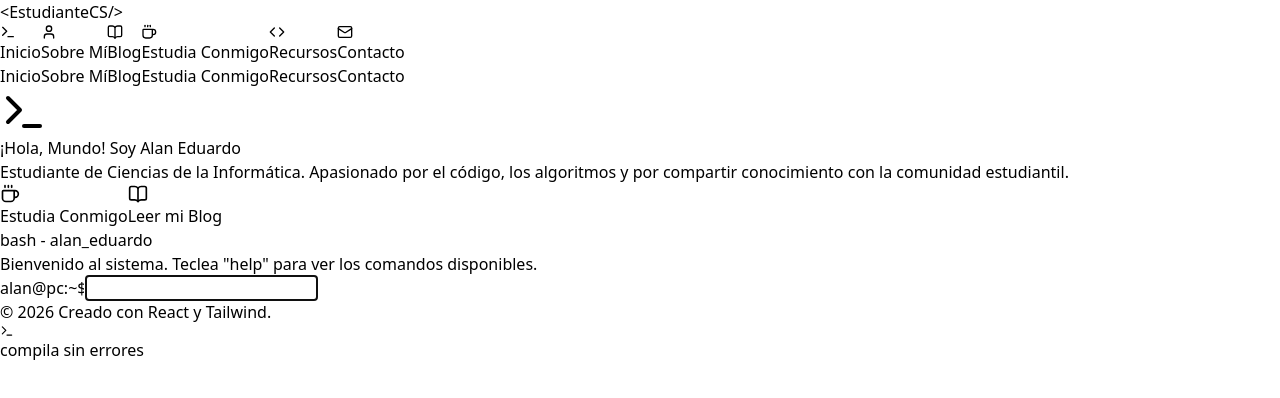
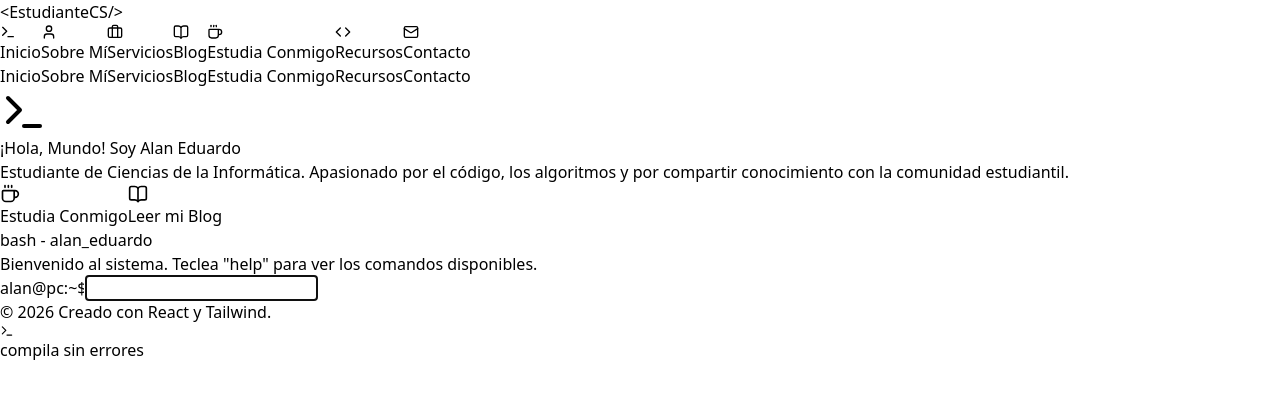
Before and after one commit to Alan1509A/mi-portafolio, a React (Vite) app: page / in a window 1280 px wide. Shown: the top 398 px of the page. Built offline with nearby package versions, Linux system fonts and the light colour scheme.

Commit message:
Agregada nueva seccion de Servicios

```diff
--- a/dev-dist/sw.js
+++ b/dev-dist/sw.js
@@ -81,7 +81,7 @@ define(['./workbox-7e5eb42b'], (function (workbox) { 'use strict';
     "revision": "3ca0b8505b4bec776b69afdba2768812"
   }, {
     "url": "index.html",
-    "revision": "0.ne0i7scmso"
+    "revision": "0.70v8290sn8c"
   }], {});
   workbox.cleanupOutdatedCaches();
   workbox.registerRoute(new workbox.NavigationRoute(workbox.createHandlerBoundToURL("index.html"), {
--- a/src/App.jsx
+++ b/src/App.jsx
@@ -1,3 +1,4 @@
+import Servicios from './Servicios';
 import SobreMi from './SobreMi';
 import TerminalInteractiva from './TerminalInteractiva';
 import React, { useState, useEffect } from 'react';
@@ -7,6 +8,7 @@ import {
   Coffee,
   Mail,
   User,
+  Briefcase,
   Code,
   Play,
   Pause,
@@ -585,6 +587,7 @@ export default function App() {
   const navItems = [
     { id: 'inicio', nombre: 'Inicio', icono: Terminal },
     { id: 'sobre-mi', nombre: 'Sobre Mí', icono: User },
+    { id: 'servicios', nombre: 'Servicios', icono: Briefcase },
     { id: 'blog', nombre: 'Blog', icono: BookOpen },
     { id: 'estudia', nombre: 'Estudia Conmigo', icono: Coffee },
     { id: 'recursos', nombre: 'Recursos', icono: Code },
@@ -654,6 +657,7 @@ export default function App() {
       <main className="max-w-7xl mx-auto px-4 sm:px-6 lg:px-8 py-12">
         {seccionActiva === 'inicio' && <Inicio setSeccionActiva={setSeccionActiva} />}
         {seccionActiva === 'sobre-mi' && <SobreMi />}
+        {seccionActiva === 'servicios' && <Servicios />}
         {seccionActiva === 'blog' && <Blog />}
         {seccionActiva === 'estudia' && <EstudiaConmigo />}
         {seccionActiva === 'recursos' && <Recursos />}
--- /dev/null
+++ b/src/Servicios.jsx
@@ -0,0 +1,105 @@
+import React from 'react';
+import { Code, Monitor, Rocket, CheckCircle2, Mail, ArrowRight, MessageCircle } from 'lucide-react';
+
+const Servicios = () => {
+  const servicios = [
+    {
+      titulo: "Desarrollo Web Empresarial",
+      icono: <Code className="text-blue-400" size={32} />,
+      descripcion: "Páginas web modernas, rápidas y adaptables a cualquier dispositivo. Diseñadas para convertir visitantes en clientes.",
+      detalles: ["Portafolios y Landing Pages", "Catálogos de productos", "Interfaces modernas (React/Tailwind)"],
+      color: "from-blue-900/40 to-blue-600/10",
+      borde: "border-blue-500/30"
+    },
+    {
+      titulo: "Digitalización de Negocios",
+      icono: <Rocket className="text-emerald-400" size={32} />,
+      descripcion: "Automatización de procesos para que tu negocio opere de forma inteligente. Dejamos el papel y pasamos al código.",
+      detalles: ["Sistemas de Inventario", "Gestión de bases de datos", "Análisis y modelado de datos (Python)"],
+      color: "from-emerald-900/40 to-emerald-600/10",
+      borde: "border-emerald-500/30"
+    },
+    {
+      titulo: "Soporte y Sistemas Operativos",
+      icono: <Monitor className="text-purple-400" size={32} />,
+      descripcion: "Instalación, optimización y mantenimiento de entornos de trabajo seguros para máxima productividad.",
+      detalles: ["Windows (Pro/Enterprise)", "Distribuciones Linux", "Optimización de rendimiento"],
+      color: "from-purple-900/40 to-purple-600/10",
+      borde: "border-purple-500/30"
+    }
+  ];
+
+  return (
+    <div className="max-w-6xl mx-auto px-4 py-8 animate-fade-in text-gray-300">
+
+      {/* Encabezado */}
+      <div className="text-center mb-12">
+        <h2 className="text-4xl font-bold text-white mb-4">
+          Soluciones Tecnológicas para <span className="text-transparent bg-clip-text bg-gradient-to-r from-blue-400 to-emerald-400">Negocios</span>
+        </h2>
+        <p className="text-lg text-gray-400 max-w-2xl mx-auto">
+          Aplico el rigor de las Ciencias de la Informática para resolver problemas organizacionales reales. Escalabilidad, rendimiento y control total.
+        </p>
+      </div>
+
+      {/* Grid de Servicios */}
+      <div className="grid md:grid-cols-3 gap-6 mb-12">
+        {servicios.map((servicio, index) => (
+          <div
+            key={index}
+            className={`bg-gradient-to-b ${servicio.color} border ${servicio.borde} rounded-2xl p-8 hover:-translate-y-2 transition-transform duration-300 flex flex-col h-full`}
+          >
+            <div className="mb-6">{servicio.icono}</div>
+            <h3 className="text-2xl font-bold text-white mb-3">{servicio.titulo}</h3>
+            <p className="text-gray-400 mb-6 flex-1">{servicio.descripcion}</p>
+
+            <ul className="space-y-3 mb-8">
+              {servicio.detalles.map((detalle, idx) => (
+                <li key={idx} className="flex items-start gap-2">
+                  <CheckCircle2 size={18} className="text-teal-400 mt-1 flex-shrink-0" />
+                  <span className="text-sm text-gray-300">{detalle}</span>
+                </li>
+              ))}
+            </ul>
+          </div>
+        ))}
+      </div>
+
+      {/* Call to Action (Llamado a la acción) */}
+      <div className="bg-gray-800/50 border border-gray-700 rounded-2xl p-10 text-center max-w-3xl mx-auto mt-12">
+        <h3 className="text-2xl font-bold text-white mb-4">¿Listo para modernizar tu entorno?</h3>
+        <p className="text-gray-400 mb-8">
+          Cuéntame sobre tu proyecto o las necesidades de infraestructura de tu negocio. Te prepararé una propuesta técnica sin compromiso.
+        </p>
+
+        {/* Contenedor de los botones */}
+        <div className="flex flex-col sm:flex-row items-center justify-center gap-4">
+
+         {/* Botón de Correo Mejorado */}
+          <a
+            href="mailto:alaneduardo5788@gmail.com?subject=Cotización%20de%20Servicios"
+            className="flex items-center justify-center gap-2 bg-blue-600 hover:bg-blue-500 text-white font-bold py-3 px-8 rounded-lg shadow-lg hover:shadow-blue-500/25 transition-all w-full sm:w-auto"
+          >
+            <Mail size={20} />
+            Solicitar Cotización
+          </a>
+
+          {/* Botón de WhatsApp */}
+          <button
+            // Cambia el 525500000000 por tu número real (52 + tus 10 dígitos)
+            onClick={() => window.open('https://wa.me/5552485628?text=Hola%20Alan,%20me%20interesa%20una%20cotización%20de%20tos%20servicios.', '_blank')}
+            className="flex items-center justify-center gap-2 bg-emerald-600 hover:bg-emerald-500 text-white font-bold py-3 px-8 rounded-lg shadow-lg hover:shadow-emerald-500/25 transition-all w-full sm:w-auto"
+          >
+            <MessageCircle size={20} />
+            WhatsApp
+            <ArrowRight size={18} />
+          </button>
+
+        </div>
+      </div>
+
+    </div>
+  );
+};
+
+export default Servicios;
```
